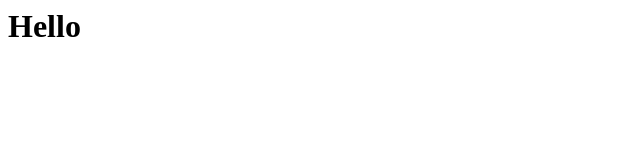
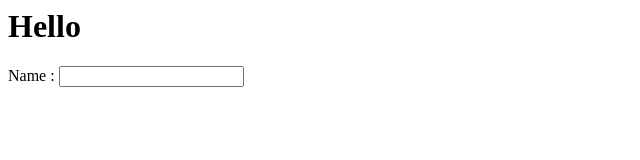
Before and after one commit to HarshalMali6222/harshal12345, a plain HTML site: page index.html in a window 1280 px wide. Shown: the whole page, without its empty margins (0-640 px from the left). Drawn offline with Linux system fonts and the light colour scheme.

Commit message:
second commit

```diff
--- a/index.html
+++ b/index.html
@@ -1 +1,3 @@
 <h1>Hello</h1>
+<lable> Name :</lable>
+<input type="text">
```
